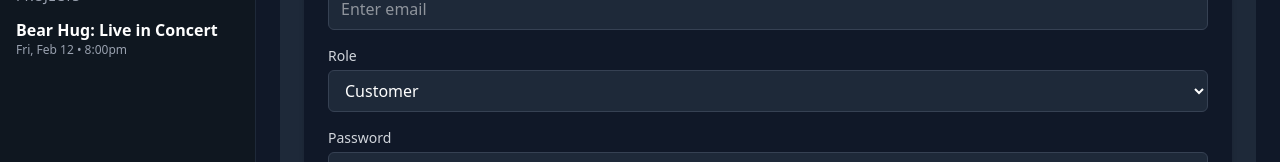
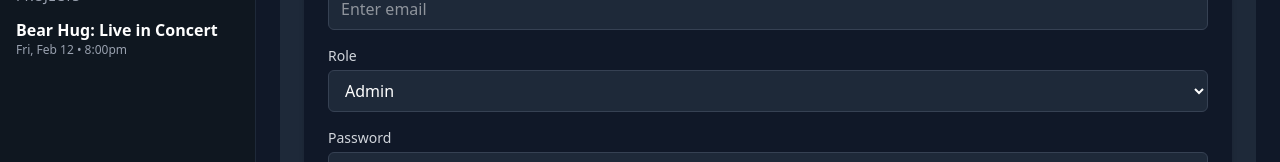
Before and after one commit to Plug-On/BITS-INTERNSHIP, a React app in the folder FrontEnd/frontend/: page /users/create in a window 1280 px wide. Shown: the part 298-460 px from the top of the page. Built offline with nearby package versions, Linux system fonts and the light colour scheme; no server answers; sample sign-in values are in the browser's storage; the HTML template or start-up script is replaced by a standard one.

Commit message:
minor change

```diff
--- a/FrontEnd/frontend/src/users/create.jsx
+++ b/FrontEnd/frontend/src/users/create.jsx
@@ -132,7 +132,7 @@ const Create = () => {
                     >
                       <option value="admin">Admin</option>
                       <option value="employee">Employee</option>
-                      <option value="customer">Customer</option>
+                      {/* <option value="customer">Customer</option> */}
                     </select>
             </div>
 
```
Also changed, not shown: 1 other file (tests, documents, lock files or other folders).
